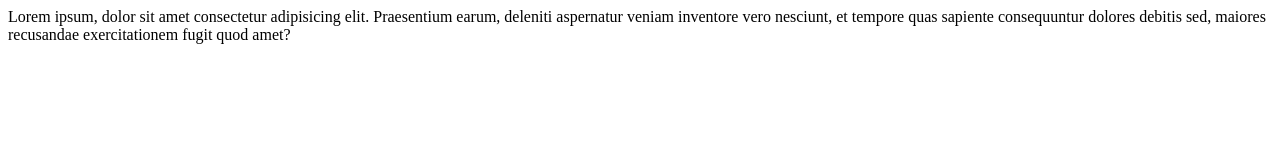
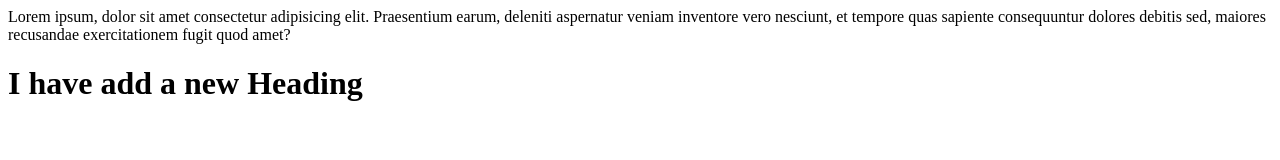
Before and after one commit to M-Anas86/AI, a plain HTML site: page index.html in a window 1280 px wide. Drawn offline with Linux system fonts and the light colour scheme.

Commit message:
add new heading

```diff
--- a/index.html
+++ b/index.html
@@ -7,5 +7,6 @@
 </head>
 <body>
     Lorem ipsum, dolor sit amet consectetur adipisicing elit. Praesentium earum, deleniti aspernatur veniam inventore vero nesciunt, et tempore quas sapiente consequuntur dolores debitis sed, maiores recusandae exercitationem fugit quod amet?
+    <H1> I have add a new Heading </H1>
 </body>
 </html>
```
